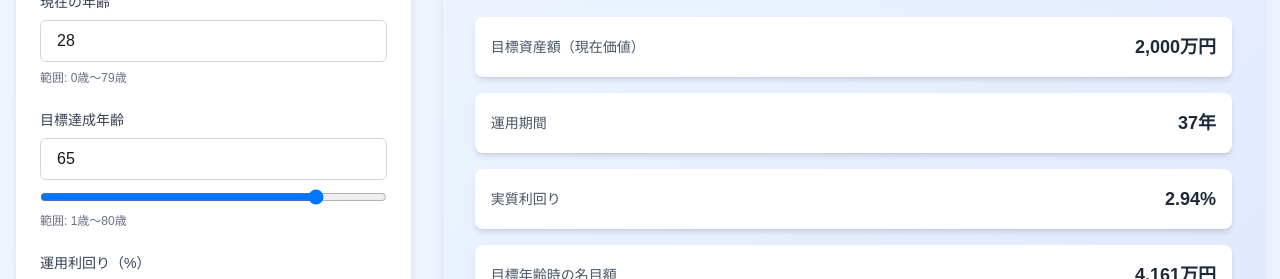
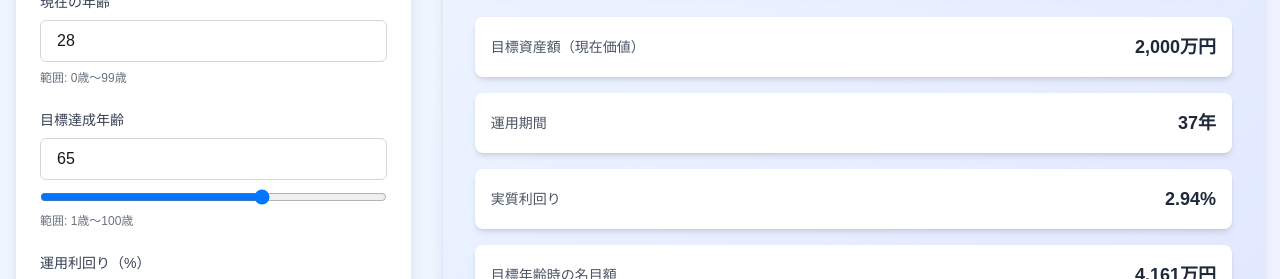
Before and after one commit to TakuyaFukumura/coast-fire-next-js-app, a Next.js app: page /coast-fire in a window 1280 px wide. Shown: the part 424-703 px from the top of the page. Built offline with nearby package versions, Linux system fonts and the light colour scheme.

Commit message:
目標達成年齢見直し

```diff
--- a/src/app/components/InputForm.tsx
+++ b/src/app/components/InputForm.tsx
@@ -85,11 +85,11 @@ export default function InputForm({onCalculate, defaultValues = DEFAULT_INPUT}:
                         setCurrentAge(isNaN(value) ? 0 : value);
                     }}
                     min={0}
-                    max={79}
+                    max={99}
                     className="w-full px-4 py-2 border border-gray-300 dark:border-gray-600 rounded-md focus:ring-2 focus:ring-blue-500 focus:border-transparent dark:bg-gray-700 dark:text-gray-200"
                     required
                 />
-                <p className="text-xs text-gray-500 dark:text-gray-400">範囲: 0歳〜79歳</p>
+                <p className="text-xs text-gray-500 dark:text-gray-400">範囲: 0歳〜99歳</p>
             </div>
 
             {/* 目標達成年齢 */}
@@ -106,7 +106,7 @@ export default function InputForm({onCalculate, defaultValues = DEFAULT_INPUT}:
                         setTargetAge(isNaN(value) ? 0 : value);
                     }}
                     min={1}
-                    max={80}
+                    max={100}
                     className="w-full px-4 py-2 border border-gray-300 dark:border-gray-600 rounded-md focus:ring-2 focus:ring-blue-500 focus:border-transparent dark:bg-gray-700 dark:text-gray-200"
                     required
                 />
@@ -115,11 +115,11 @@ export default function InputForm({onCalculate, defaultValues = DEFAULT_INPUT}:
                     value={isNaN(targetAge) ? 65 : targetAge}
                     onChange={(e) => setTargetAge(Number(e.target.value))}
                     min={1}
-                    max={80}
+                    max={100}
                     className="w-full"
                     aria-label="目標達成年齢"
                 />
-                <p className="text-xs text-gray-500 dark:text-gray-400">範囲: 1歳〜80歳</p>
+                <p className="text-xs text-gray-500 dark:text-gray-400">範囲: 1歳〜100歳</p>
             </div>
 
             {/* 運用利回り */}
```
